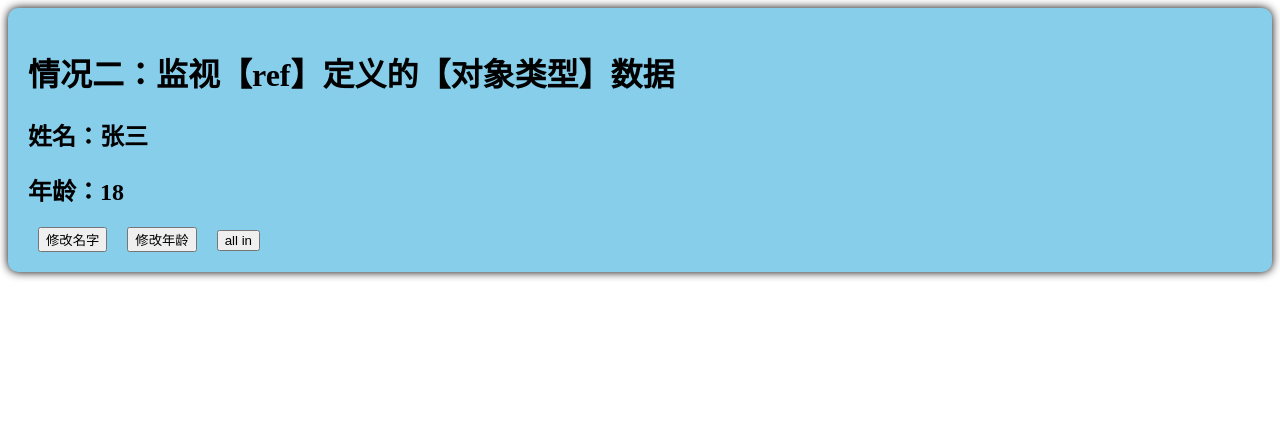
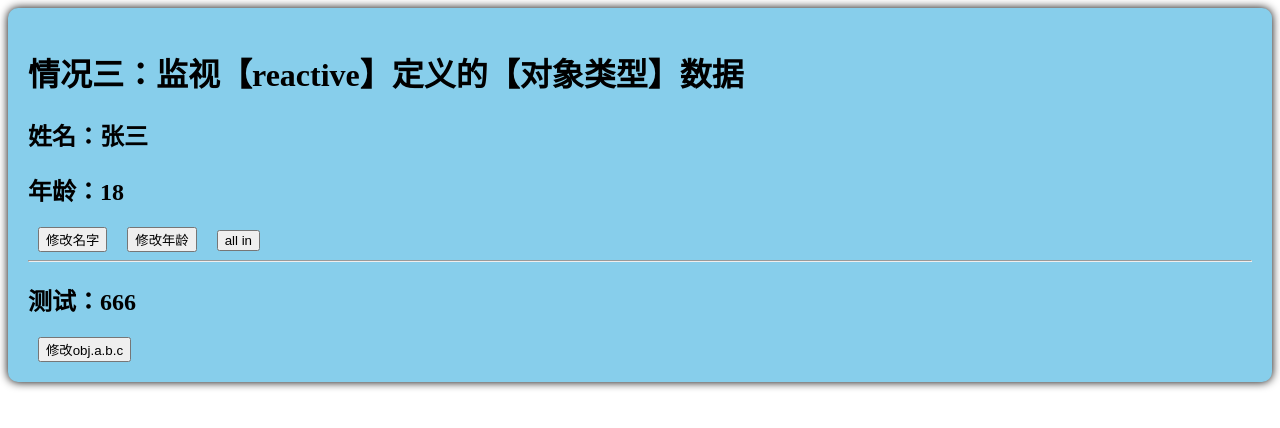
Before and after one commit to rourou668/hello_vue3, a Vue app: page / in a window 1280 px wide. Shown: the top 428 px of the page. Built offline with nearby package versions, Linux system fonts and the light colour scheme; the HTML template or start-up script is replaced by a standard one.

Commit message:
14_watch监视_情况三

```diff
--- a/src/components/Person.vue
+++ b/src/components/Person.vue
@@ -9,47 +9,60 @@ defineOptions({
   name: 'Person123',
 })
 
-import { ref, watch } from 'vue'
+import { reactive, watch } from 'vue'
 
 // 数据
-let person = ref({
+// reactive定义的对象不可整体修改
+let person = reactive({
   name: '张三',
   age: 18,
 })
 
+let obj = reactive({
+  a: {
+    b: {
+      c: 666,
+    },
+  },
+})
 // 方法
 function changeName() {
-  person.value.name += '~'
+  person.name += '~'
 }
 function changeAge() {
-  person.value.age += 1
+  person.age += 1
 }
 function changePerson() {
-  person.value = { name: '李四', age: 90 }
+  // person的地址值没有变化。
+  Object.assign(person, { name: '李四', age: 80 })
+}
+
+function test() {
+  obj.a.b.c = 888
 }
 
 // 监视
-// 情况一：监视【ref】定义的【对象类型】数据，监视的是对象的地址值，若想监视对象内部属性的变化，需要手动开启深度监视
-//watch的第一个参数：被监视的数据
-// watch的第二个参数：监视的回调
-// watchc的第三个参数：配置对象（deep、immediate等等）
-watch(
-  person,
-  (newValue, oldValue) => {
-    console.log('person变化了', newValue, oldValue)
-  },
-  { deep: true, immediate: true },
-)
+// 情况三：监视【reactive】定义的【对象类型】数据，且默认是开启深度监视的
+watch(person, (newValue, oldValue) => {
+  console.log('person变化了', newValue, oldValue)
+})
+
+watch(obj, (newValue, oldValue) => {
+  console.log('obj变化了', newValue, oldValue)
+})
 </script>
 
 <template>
   <div class="person">
-    <h1>情况二：监视【ref】定义的【对象类型】数据</h1>
+    <h1>情况三：监视【reactive】定义的【对象类型】数据</h1>
     <h2>姓名：{{ person.name }}</h2>
     <h2>年龄：{{ person.age }}</h2>
     <button @click="changeName">修改名字</button>
     <button @click="changeAge">修改年龄</button>
     <button @click="changePerson">all in</button>
+    <hr />
+    <h2>测试：{{ obj.a.b.c }}</h2>
+    <button @click="test">修改obj.a.b.c</button>
   </div>
 </template>
 
```
